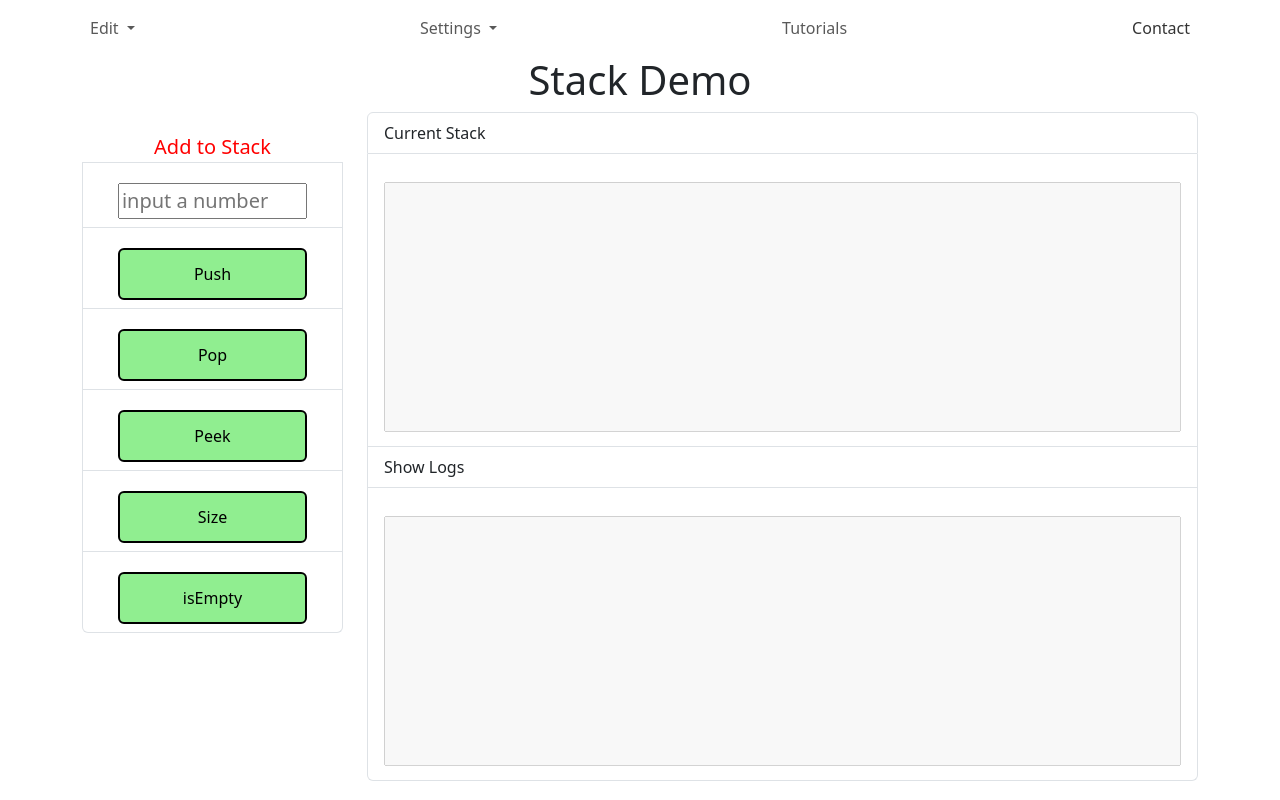
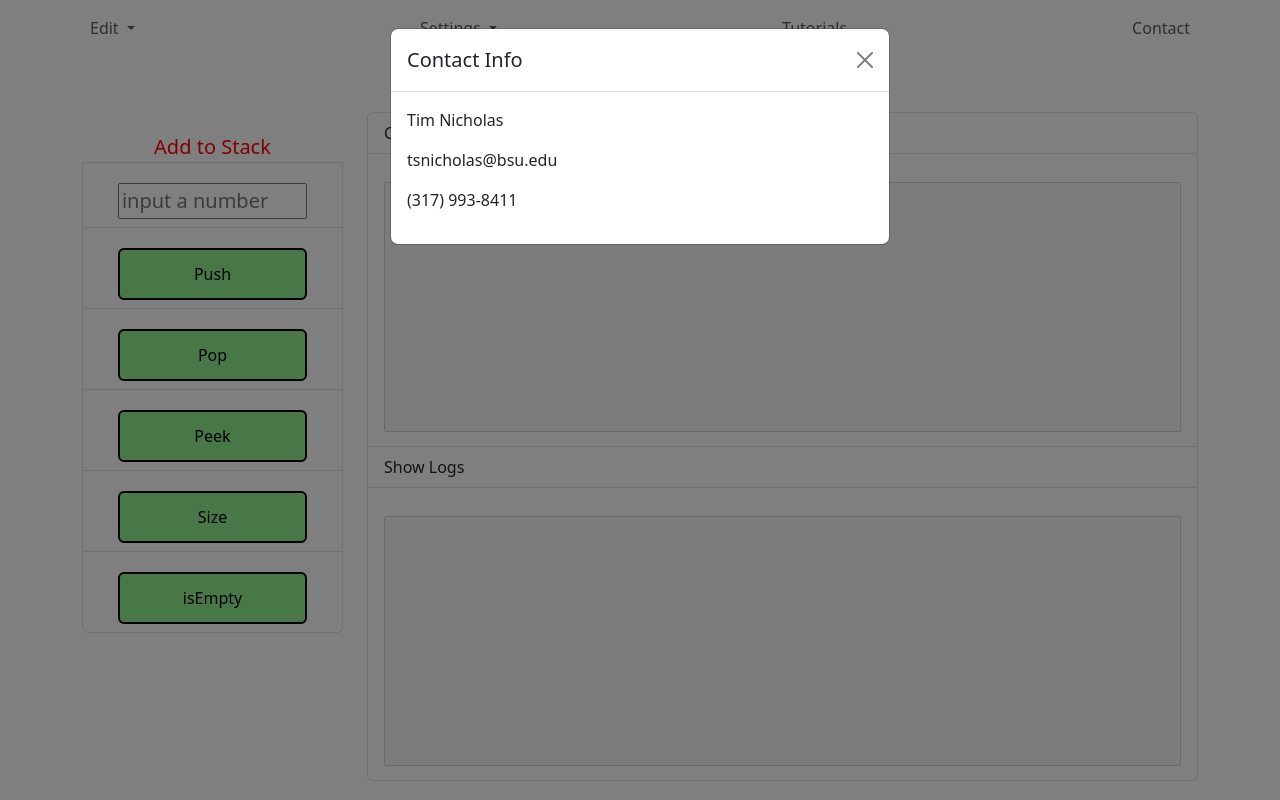
Before and after one commit to tsnicholas/StackDemo, a plain HTML site: page Project1.html in a window 1280 px wide. Both pictures are taken after a click on the link "Contact". Drawn offline with nearby package versions, Linux system fonts and the light colour scheme.

Commit message:
Create a modal for contact information

```diff
--- a/Project1.html
+++ b/Project1.html
@@ -4,6 +4,7 @@
     <meta name="viewport" content="width=device-width, initial-scale=1" charset="UTF-8"/>
     <link href="https://cdn.jsdelivr.net/npm/bootstrap@5.3.3/dist/css/bootstrap.min.css" rel="stylesheet" integrity="sha384-QWTKZyjpPEjISv5WaRU9OFeRpok6YctnYmDr5pNlyT2bRjXh0JMhjY6hW+ALEwIH" crossorigin="anonymous">
     <link rel="stylesheet" href="css/Project1.css" />
+    <link rel="stylesheet" href="css/introjs.css" />
     <title>CS445 Project1</title>
   </head>
   <body>
@@ -82,10 +83,25 @@
           <a class="nav-link" href="#">Tutorials</a>
         </div>
         <div class="navbar-nav nav-item">
-          <a class="nav-link" href="#">Contact</a>
+          <a class="nav-link" href="#" data-bs-toggle="modal" data-bs-target="#contactModal">Contact</a>
         </div>
       </div>
     </nav>
+    <div class="modal fade" id="contactModal" aria-labelledby="contactModalTitle" tabindex="-1" aria-hidden="true">
+      <div class="modal-dialog">
+        <div class="modal-content">
+          <div class="modal-header">
+            <h1 class="modal-title fs-5" id="contactModalTitle">Contact Info</h1>
+            <button type="button" class="btn-close" data-bs-dismiss="modal" aria-label="Close"></button>
+          </div>
+          <div class="modal-body">
+            <p>Tim Nicholas</p>
+            <p>tsnicholas@bsu.edu</p>
+            <p>(317) 993-8411</p>
+          </div>
+        </div>
+      </div>
+    </div>
     <div class="container">
       <h1 class="text-center">Stack Demo</h1>
       <div class="row">
@@ -139,6 +155,7 @@
             </ul>
           </div>
       </div>
+      <script src="js/intro.js"></script>
       <script src="https://ajax.googleapis.com/ajax/libs/jquery/1.12.4/jquery.min.js"></script>
       <script src="https://cdn.jsdelivr.net/npm/bootstrap@5.3.3/dist/js/bootstrap.bundle.min.js" integrity="sha384-YvpcrYf0tY3lHB60NNkmXc5s9fDVZLESaAA55NDzOxhy9GkcIdslK1eN7N6jIeHz" crossorigin="anonymous"></script>
   </body>
```
